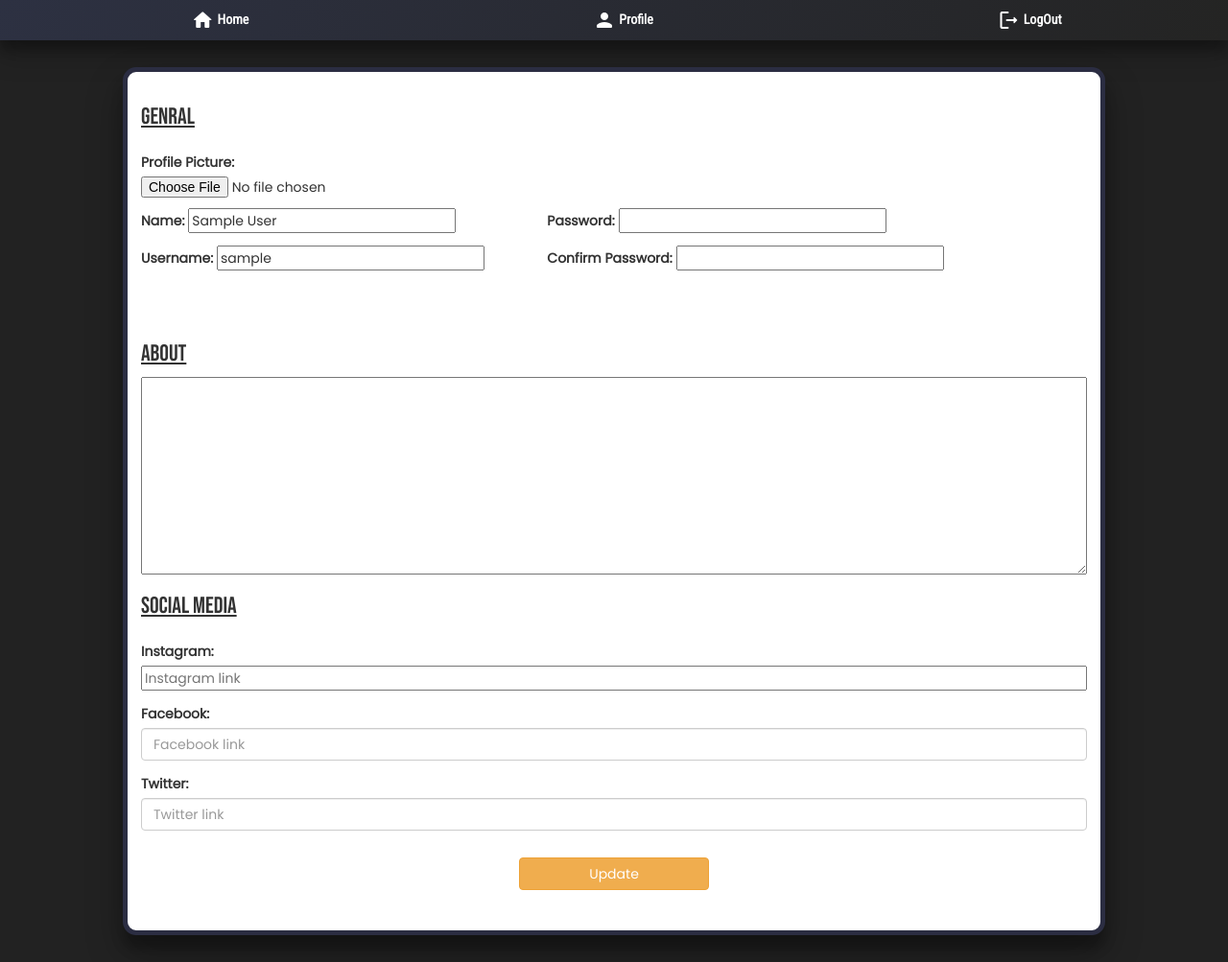
After one commit to psychoSherlock/flask-login, a Flask app: page /profile/edit in a window 1280 px wide. The commit adds this page. Shown: the whole page at 96% size. Run offline with Flask 2, Linux system fonts and the light colour scheme; the visitor is signed in with stand-in values (Sample User, id 1); data comes from the database, SQL or seed files in the repository; some libraries are stand-ins or nearby versions.

Commit message:
I dont remember what I did before

```diff
--- a/app/forms.py
+++ b/app/forms.py
@@ -1,9 +1,9 @@
 from flask_wtf import FlaskForm
-from wtforms import StringField, SubmitField
+from flask_login import current_user
+from wtforms import StringField, SubmitField, FileField, TextAreaField, PasswordField
 from wtforms.validators import DataRequired, Length, EqualTo, Regexp, ValidationError
 from app.models import User
 
-# https://stackoverflow.com/questions/54582898/flaskform-validation-code-checking-if-a-user-already-exists-or-not
 # https://wtforms.readthedocs.io/en/2.3.x/validators/
 
 
@@ -18,11 +18,11 @@ class Register(FlaskForm):
         DataRequired(),
     ])
 
-    password = StringField('Password', validators=[
+    password = PasswordField('Password', validators=[
         DataRequired()
     ])
 
-    confirmPassword = StringField('Confirm Password', validators=[
+    confirmPassword = PasswordField('Confirm Password', validators=[
         DataRequired(),
         EqualTo('password')
     ])
@@ -41,8 +41,34 @@ class Login(FlaskForm):
         DataRequired(), Length(min=4, max=20)
     ])
 
-    password = StringField('Password', validators=[
+    password = PasswordField('Password', validators=[
         DataRequired()
     ])
 
     submit = SubmitField('Login')
+
+
+class UpdateAccount(FlaskForm):
+    username = StringField('Username', validators=[
+        Length(min=4, max=20),
+        Regexp(
+            r'^[\w.@+-]+$', message="Username can only contain lettes, numbers and symbols!")
+    ])
+
+    name = StringField('Name', validators=[
+    ])
+
+    password = PasswordField('Password')
+
+    confirmPassword = PasswordField('Confirm Password', validators=[
+        EqualTo('password')
+    ])
+
+    submit = SubmitField('Update')
+
+    def validate_username(self, username):
+        if username.data != current_user.username:
+            user = User.query.filter_by(username=username.data).first()
+            if user:
+                raise ValidationError(
+                    f'Username already exists! Please choose another.')
--- a/app/routes.py
+++ b/app/routes.py
@@ -1,7 +1,7 @@
 from flask_login import login_user, current_user, logout_user, login_required
 from app.models import User
 from flask import render_template, request, redirect, flash, url_for
-from app.forms import Register, Login
+from app.forms import Register, Login, UpdateAccount
 from app import app, db, bcrypt
 
 
@@ -63,5 +63,25 @@ def logOut():
 @app.route('/profile')
 @login_required
 def userProfile():
-    avatar_pic = f"https://avatars.dicebear.com/api/micah/{current_user.name}.svg"
-    return render_template('profile.html', avatar_pic=avatar_pic)
+    if current_user.profile_pic == 'profile.png':
+        profile_pic = f"https://avatars.dicebear.com/api/micah/{current_user.name}.svg"
+    else:
+        profile_pic = url_for(
+            'static', filename=f"profiles/{current_user.profile_pic}")
+
+    return render_template('profile.html', avatar_pic=profile_pic)
+
+
+@app.route('/profile/edit',  methods=['GET', 'POST'])
+@login_required
+def editProfile():
+    form = UpdateAccount()
+
+    if form.validate_on_submit():
+        current_user.username = form.username.data
+        current_user.name = form.name.data
+        db.session.commit()
+        flash('Your account has been updated!', 'success')
+        return redirect(url_for('userProfile'))
+
+    return render_template('editProfile.html', form=form)
--- /dev/null
+++ b/app/static/editProfile.css
@@ -0,0 +1,45 @@
+@import url("https://fonts.googleapis.com/css2?family=Poppins&display=swap");
+@import url("https://fonts.googleapis.com/css2?family=Bebas+Neue&display=swap");
+
+.edit-container {
+  background-color: #fff;
+  min-width: 50%;
+  max-width: 80%;
+  margin: auto;
+  margin-top: 2em;
+  border: 5px solid #2b2d42;
+  border-radius: 1em;
+  padding: 1em;
+  box-shadow: rgba(0, 0, 0, 0.3) 0px 19px 38px,
+    rgba(0, 0, 0, 0.22) 0px 15px 12px;
+  margin-bottom: 2em;
+}
+
+.edit-container label,
+.edit-container input {
+  font-family: var(--font-poppins);
+}
+
+.edit-div {
+  display: flex;
+  flex-wrap: wrap;
+  flex-direction: column;
+}
+.edit-div label::after {
+  content: ":";
+}
+.edit-div label {
+  margin-top: 1em;
+}
+
+.edit-container h3 {
+  font-family: var(--font-bebas);
+  text-decoration: underline;
+}
+
+.btn {
+  width: 20%;
+  margin: 2em auto;
+}
+
+/* https://codepen.io/thiagoluiznunes/pen/JxJGLB?editors=1100 */
--- a/app/static/navbar.css
+++ b/app/static/navbar.css
@@ -1,12 +1,19 @@
 @import url("https://fonts.googleapis.com/css2?family=Roboto+Condensed&display=swap");
 @import url("https://fonts.googleapis.com/css2?family=Roboto+Condensed&display=swap");
 @import url("https://fonts.googleapis.com/css2?family=Titillium+Web&family=Ubuntu&display=swap");
+@import url("https://fonts.googleapis.com/css2?family=Poppins&display=swap");
+@import url("https://fonts.googleapis.com/css2?family=Bebas+Neue&display=swap");
 
 :root {
   --font-default-login: "Montserrat", sans-serif;
   --font-roboto: "Roboto Condensed", sans-serif;
   --ubuntu: "Ubuntu", sans-serif;
   --font-two: "Titillium Web", sans-serif;
+  --font-poppins: "Poppins", sans-serif;
+  --font-bebas: "Bebas Neue", cursive;
+  --color-danger: #dc3545;
+  --color-success: #28a745;
+  --color-warning: #ffc107;
 }
 
 * {
@@ -16,6 +23,7 @@
 body {
   margin: 0;
   padding: 0;
+  background: #222;
 }
 
 a,
@@ -61,9 +69,42 @@ ul:last-child {
 .nav-icon a {
   font-weight: bolder;
   transition: 0.3s;
+  text-decoration: none;
 }
 
 .nav-icon a:hover,
 .nav-icon a:active {
   color: #ee4266;
 }
+.icon {
+  vertical-align: middle;
+  /*display: inline-flex;*/
+}
+
+.flash-msg {
+  width: max-content;
+  position: absolute;
+
+  right: 1em;
+  bottom: 1em;
+
+  padding: 0.8em;
+  border-radius: 8px;
+  animation: hideNotification 3s 4s ease forwards;
+}
+
+@keyframes hideNotification {
+  0% {
+    visibility: initial;
+    opacity: 1;
+  }
+
+  80% {
+    opacity: 0;
+  }
+
+  100% {
+    visibility: hidden;
+    opacity: 0;
+  }
+}
--- /dev/null
+++ b/app/static/validate.js
@@ -0,0 +1,12 @@
+function checkPassword() {
+    var prev = document.getElementById('password').value;
+      var rePass = document.getElementById('confirmPassword').value;
+      if (prev !== rePass) {
+      document.getElementById('confirmPassword').style.color  = 'red'
+
+    }
+    else {
+        document.getElementById('confirmPassword').style.color  = 'black'
+
+    }
+  }
--- /dev/null
+++ b/app/templates/editProfile.html
@@ -0,0 +1,111 @@
+{% extends 'navbar.html' %} {% block css %} <link rel="stylesheet"
+href="{{url_for("static", filename="editProfile.css") }}"> {% endblock %} {%
+block title %}Edit Profile: {{ current_user.name }}{% endblock %} {% block
+content %}
+
+
+<div class="edit-container container">
+    <form action="" method="POST">
+      {{ form.hidden_tag() }}
+      <div class="general-edit edit-div">
+
+        <h3>Genral</h3>
+
+        <label for="profile_pic">Profile Picture</label>
+        <input type="file" name="profile_pic" id="profile_pic">
+
+
+
+        <div class="row justify-content-between">
+
+          <div class="grouped col-sm-5">
+
+            <div>
+              {{ form.name.label }}
+              {{ form.name(value=current_user.name) }}
+
+              {% if form.name.errors %}
+                {% for error in form.name.errors %}
+                  <span class="alert-danger">
+                    {{ error }}
+                  </span>
+                {% endfor %}
+
+              {% endif %}
+
+            </div>
+
+            <div>
+              {{ form.username.label }}
+              {{ form.username(value=current_user.username) }}
+
+              {% if form.username.errors %}
+                  {% for error in form.username.errors %}
+                      <span class="alert-danger">{{ error }}</span>
+                  {% endfor %}
+
+              {% endif %}
+
+            </div>
+
+          </div>
+
+          <div class="grouped col-sm-7">
+
+            <div>
+              {{ form.password.label }}
+              {{ form.password }}
+
+              {% if form.password.errors %}
+                  {% for error in form.password.errors %}
+                      <span class="alert-danger">{{ error }}</span>
+                  {% endfor %}
+
+              {% endif %}
+
+
+            </div>
+
+            <div>
+              {{ form.confirmPassword.label }}
+              {{ form.confirmPassword(oninput="checkPassword()")}}
+
+              {% if form.confirmPassword.errors %}
+                  {% for error in form.confirmPassword.errors %}
+                      <span class="alert-danger">{{ error }}</span>
+                  {% endfor %}
+
+              {% endif %}
+
+            </div>
+
+          </div>
+        </div>
+
+        <div class="edit-div">
+          <h3>About</h3>
+          <textarea name="about" id="about" cols="30" rows="10"></textarea>
+        </div>
+
+          <div class="social-edit edit-div">
+              <h3>Social Media</h3>
+
+              <label for="instagram">Instagram</label>
+              <input id="instagram" type="text" placeholder="Instagram link" class="social_media">
+
+
+
+              <label for="facebook">Facebook</label>
+              <input type="text" placeholder="Facebook link" class="social_media form-control" id="facebook">
+
+
+              <label for="twitter">Twitter</label>
+              <input type="text" placeholder="Twitter link" class="social_media form-control" id="twitter">
+          </div>
+
+          {{ form.submit(class="btn btn-warning") }}
+      </form>
+    </div>
+
+<script src="{{ url_for("static", filename="validate.js") }}"></script>
+{% endblock %}
--- a/app/templates/navbar.html
+++ b/app/templates/navbar.html
@@ -6,7 +6,14 @@
     <meta name="viewport" content="width=device-width, initial-scale=1.0">
     <title>{% block title %}{% endblock %}</title>
 
+
     <link href="https://fonts.googleapis.com/css?family=Material+Icons|Material+Icons+Outlined|Material+Icons+Two+Tone|Material+Icons+Round|Material+Icons+Sharp" rel="stylesheet">
+
+    <link rel="stylesheet" href="https://cdnjs.cloudflare.com/ajax/libs/font-awesome/5.15.4/css/all.min.css" integrity="sha512-1ycn6IcaQQ40/MKBW2W4Rhis/DbILU74C1vSrLJxCq57o941Ym01SwNsOMqvEBFlcgUa6xLiPY/NS5R+E6ztJQ==" crossorigin="anonymous" referrerpolicy="no-referrer" />
+
+    <link rel="stylesheet" href="https://maxcdn.bootstrapcdn.com/bootstrap/3.3.7/css/bootstrap.min.css" integrity="sha384-BVYiiSIFeK1dGmJRAkycuHAHRg32OmUcww7on3RYdg4Va+PmSTsz/K68vbdEjh4u" crossorigin="anonymous">
+
+    <link rel="stylesheet" href="https://cdnjs.cloudflare.com/ajax/libs/font-awesome/5.15.4/css/all.min.css" integrity="sha512-1ycn6IcaQQ40/MKBW2W4Rhis/DbILU74C1vSrLJxCq57o941Ym01SwNsOMqvEBFlcgUa6xLiPY/NS5R+E6ztJQ==" crossorigin="anonymous" referrerpolicy="no-referrer" />
 
     {% block css %}{% endblock %}
 
@@ -50,7 +57,27 @@
 
     </nav>
 
+    {% with messages = get_flashed_messages(with_categories=true)%}
+
+    {% if  messages %}
+            {% for category, message in messages %}
+                <div class="alert-{{ category }} flash-msg">
+                    <span>{{ message }}</span>
+                </div>
+
+
+            {% endfor %}
+
+    {% endif %}
+
+    {% endwith %}
+
     {% block content %}{% endblock %}
+</body>
 
-</body>
+<script src="https://code.jquery.com/jquery-3.3.1.slim.min.js" integrity="sha384-q8i/X+965DzO0rT7abK41JStQIAqVgRVzpbzo5smXKp4YfRvH+8abtTE1Pi6jizo" crossorigin="anonymous"></script>
+    <script src="https://cdnjs.cloudflare.com/ajax/libs/popper.js/1.14.6/umd/popper.min.js" integrity="sha384-wHAiFfRlMFy6i5SRaxvfOCifBUQy1xHdJ/yoi7FRNXMRBu5WHdZYu1hA6ZOblgut" crossorigin="anonymous"></script>
+    <script src="https://stackpath.bootstrapcdn.com/bootstrap/4.2.1/js/bootstrap.min.js" integrity="sha384-B0UglyR+jN6CkvvICOB2joaf5I4l3gm9GU6Hc1og6Ls7i6U/mkkaduKaBhlAXv9k" crossorigin="anonymous"></script>
+
+
 </html>
```
Also changed, not shown: app/static/profile.css (+51 -8 lines), app/templates/profile.html (+20 -19 lines), app/templates/signup.html (+1 -14 lines).
